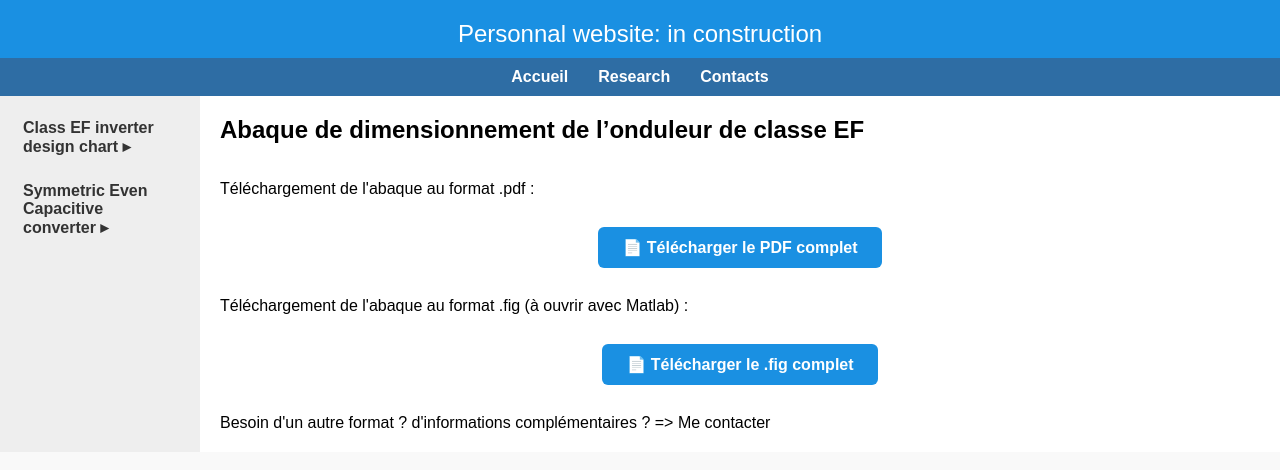
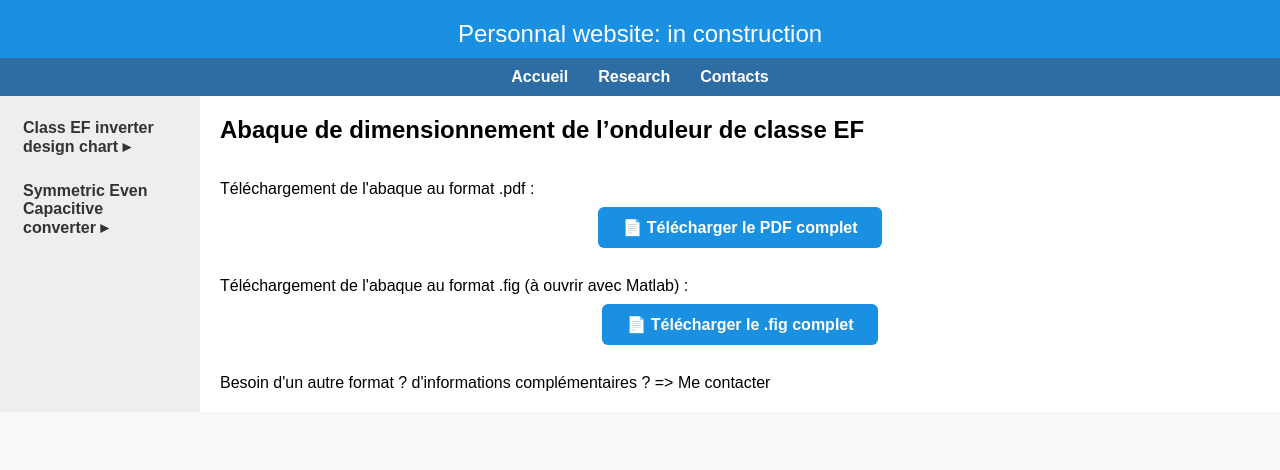
Before and after one commit to bdaire/bdaire.github.io, a Jekyll site: the page built from research_chart_link.md, in a window 1280 px wide. Shown: the top 470 px of the page. Built offline with Jekyll 4.4.1, drawn with Linux system fonts in a browser that asks for light colours.

Commit message:
Update research_chart_link.md

```diff
--- a/research_chart_link.md
+++ b/research_chart_link.md
@@ -9,7 +9,7 @@ title: Research
 
 <p>Téléchargement de l'abaque au format .pdf :</p>
 
-<div style="text-align: center; margin-bottom: 40px; margin-top: 40px;">
+<div style="text-align: center; margin-bottom: 40px; margin-top: 20px;">
   <a href="/assets/pdf/chart_EF.pdf" download
      style="background-color: #1A90E2; color: white; padding: 12px 24px; border-radius: 6px; text-decoration: none; font-weight: bold;">
     📄 Télécharger le PDF complet
@@ -18,7 +18,7 @@ title: Research
 
 <p>Téléchargement de l'abaque au format .fig (à ouvrir avec Matlab) :</p>
 
-<div style="text-align: center; margin-bottom: 40px; margin-top: 40px;">
+<div style="text-align: center; margin-bottom: 40px; margin-top: 20px;">
   <a href="/assets/other/chart_EF.fig" download
      style="background-color: #1A90E2; color: white; padding: 12px 24px; border-radius: 6px; text-decoration: none; font-weight: bold;">
     📄 Télécharger le .fig complet
```
